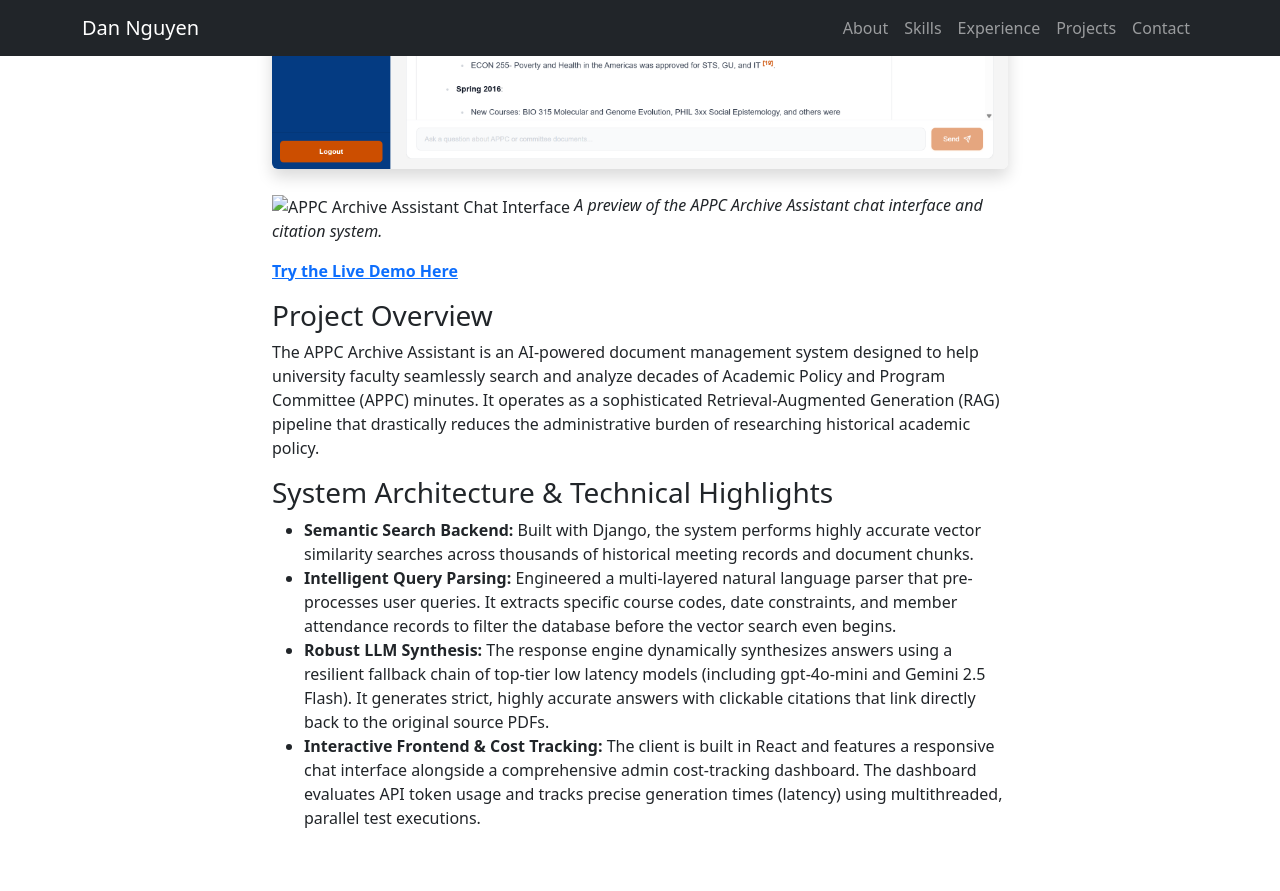
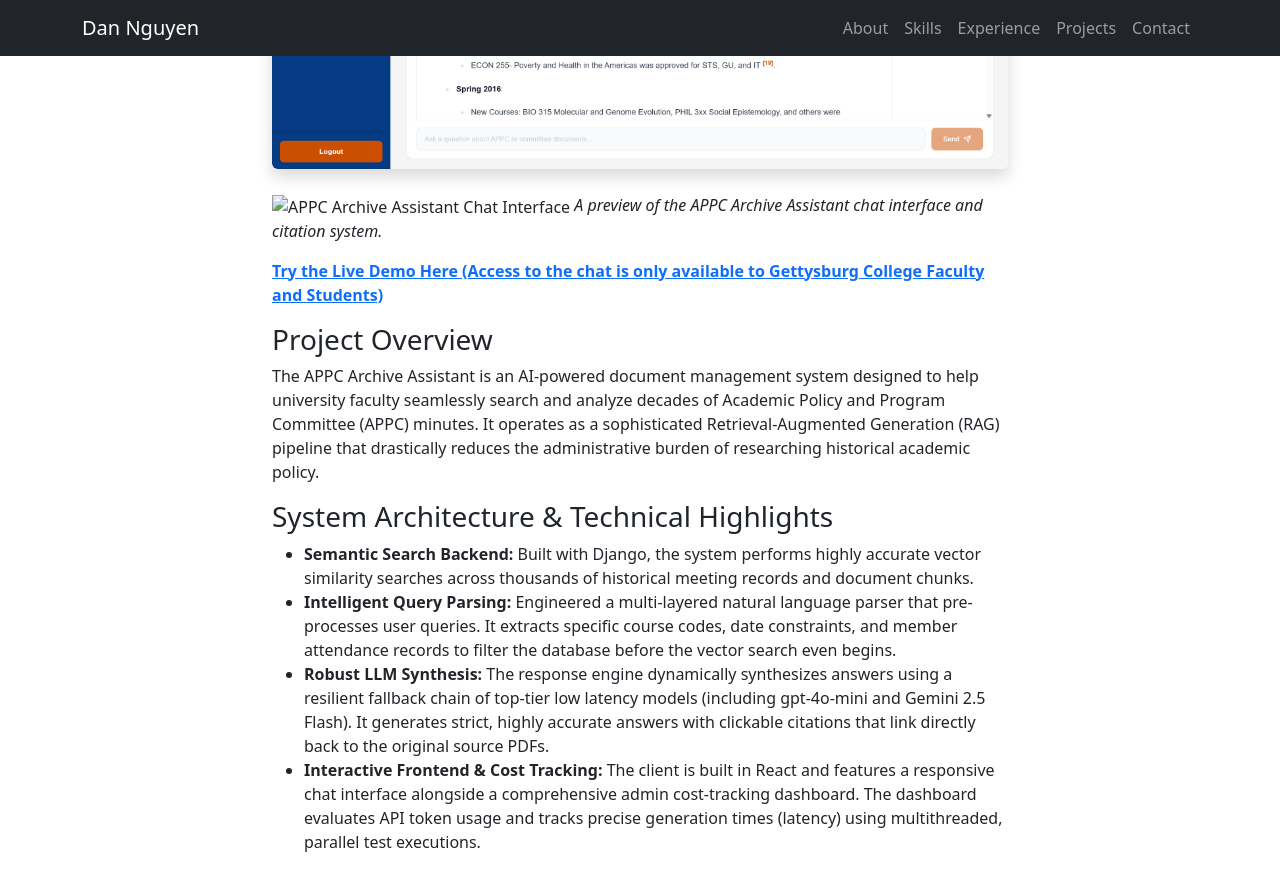
Before and after one commit to dannguyen111/dannguyen111.github.io, a Jekyll site: the page built from _projects/appc-chatbot.md, in a window 1280 px wide and 900 px high, scrolled down 489 px. Shown: the top 891 px of the window. Built offline with Jekyll 4.4.1, drawn with Linux system fonts in a browser that asks for light colours.

Commit message:
fixed appc chatbot project md

```diff
--- a/_projects/appc-chatbot.md
+++ b/_projects/appc-chatbot.md
@@ -10,7 +10,7 @@ date: 2026-05-06
 ![APPC Archive Assistant Chat Interface](assets/images/appc-chatbot-preview.png)
 *A preview of the APPC Archive Assistant chat interface and citation system.*
 
-**[Try the Live Demo Here](http://commiteedoc.us.reclaim.cloud/chat)**
+**[Try the Live Demo Here (Access to the chat is only available to Gettysburg College Faculty and Students)](http://commiteedoc.us.reclaim.cloud/chat)**
 
 ### Project Overview
 The APPC Archive Assistant is an AI-powered document management system designed to help university faculty seamlessly search and analyze decades of Academic Policy and Program Committee (APPC) minutes. It operates as a sophisticated Retrieval-Augmented Generation (RAG) pipeline that drastically reduces the administrative burden of researching historical academic policy.
```
